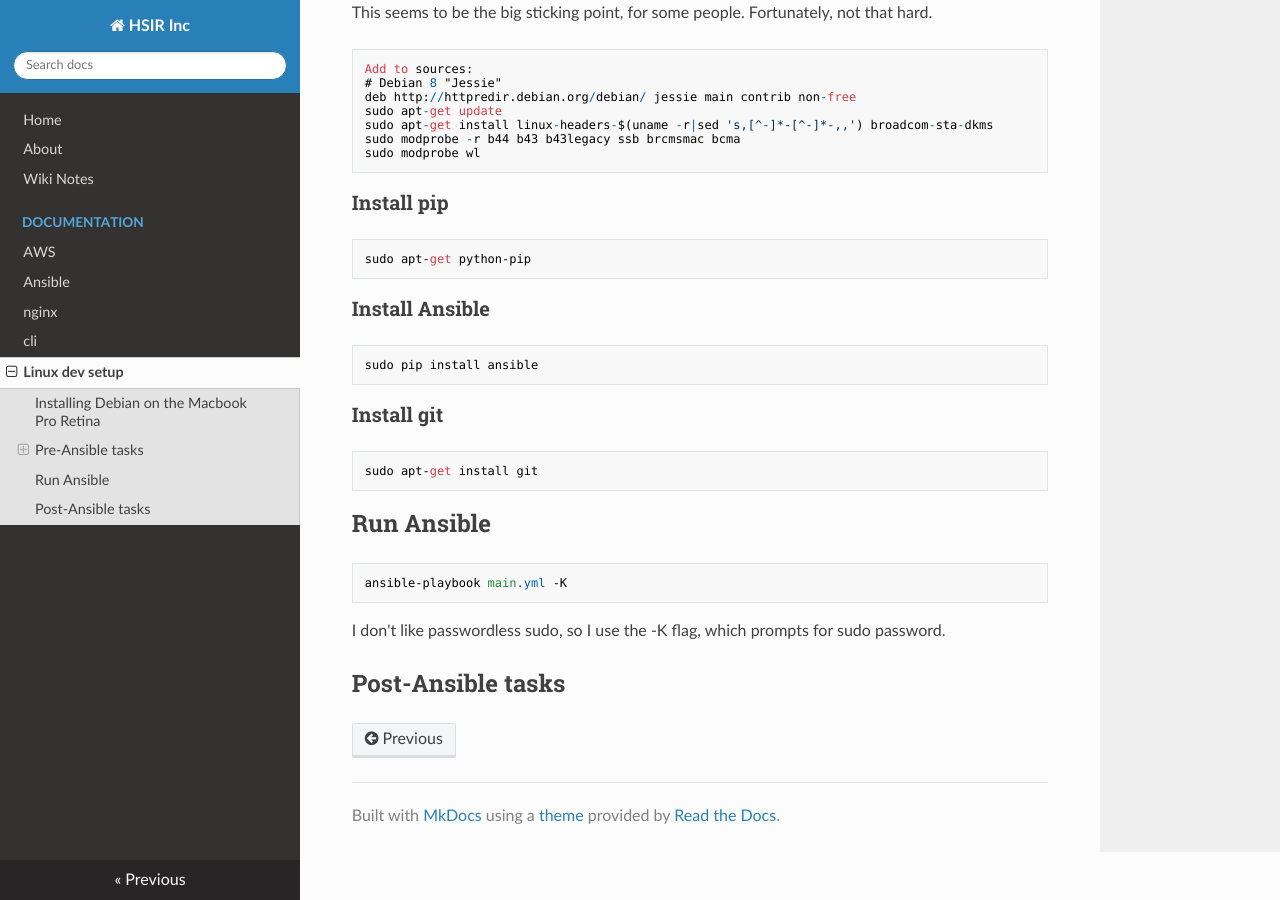
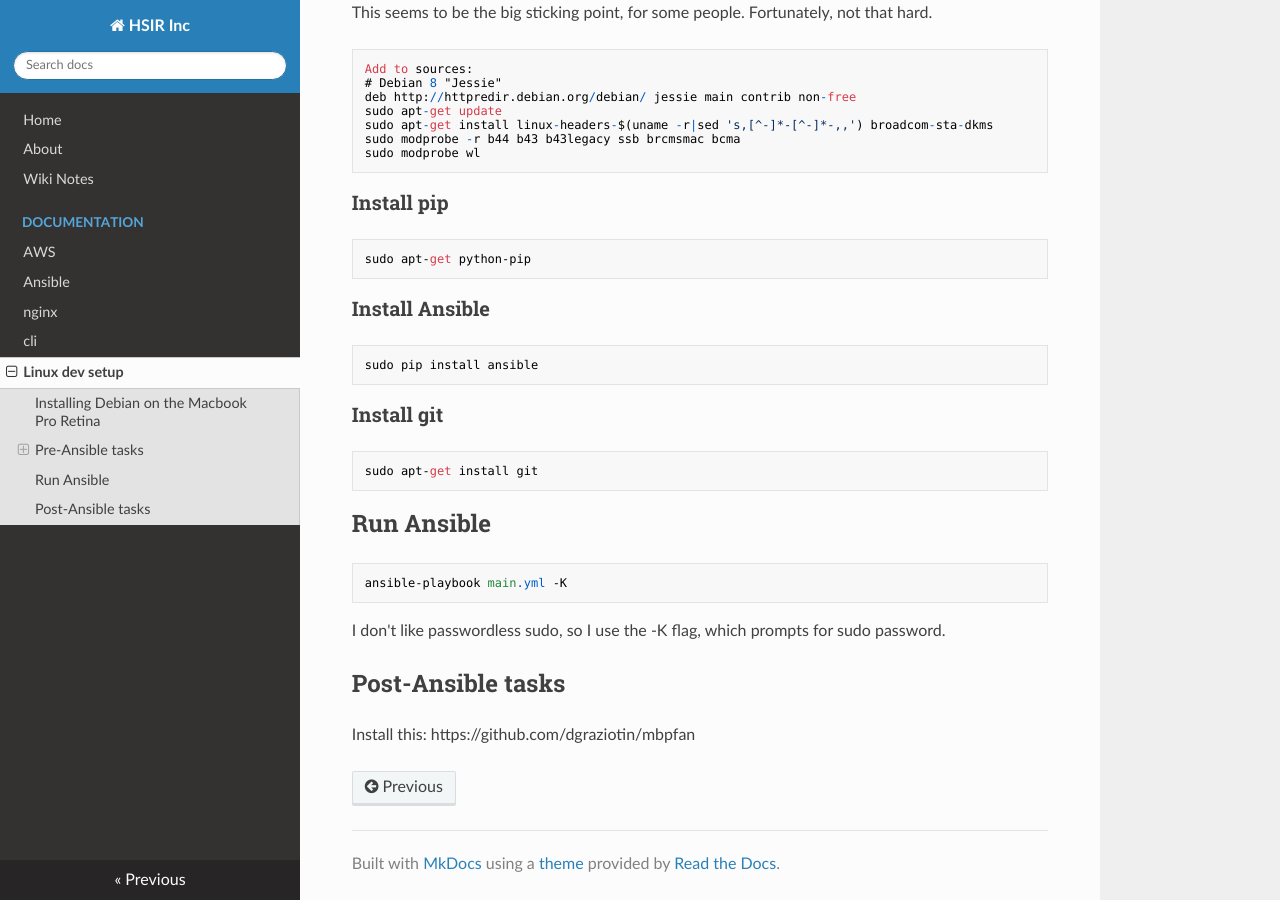
Before and after one commit to simplycycling/mk-docs, an MkDocs documentation site: the page built from docs/documentation/linux-dev-setup.md, in a window 1280 px wide and 900 px high, scrolled down 633 px. Built offline with MkDocs 1.6.1, drawn with Linux system fonts in a browser that asks for light colours; nearby versions of some CDN libraries; old or Windows-style settings are respelled for this version of MkDocs.

Commit message:
added mbpfan to the post ansible run

```diff
--- a/docs/documentation/linux-dev-setup.md
+++ b/docs/documentation/linux-dev-setup.md
@@ -52,3 +52,5 @@ I don't like passwordless sudo, so I use the -K flag, which prompts for
 sudo password.
 
 ## Post-Ansible tasks
+
+Install this: https://github.com/dgraziotin/mbpfan
```
